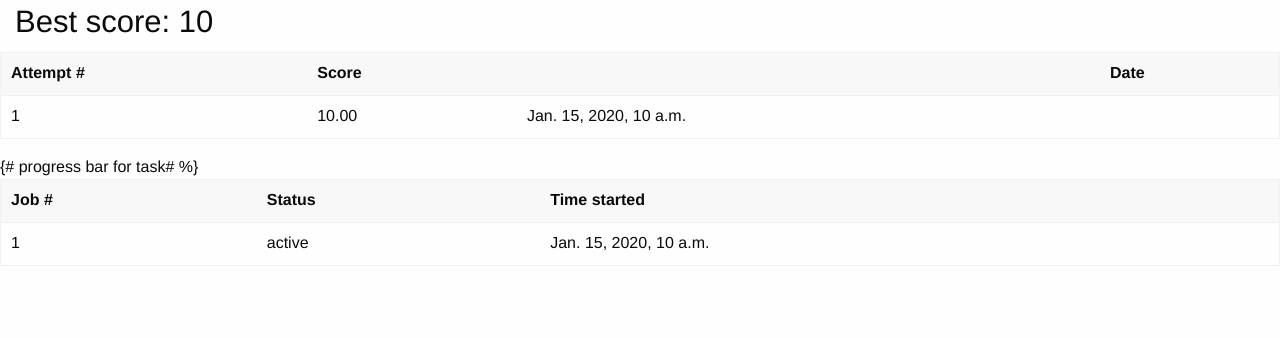
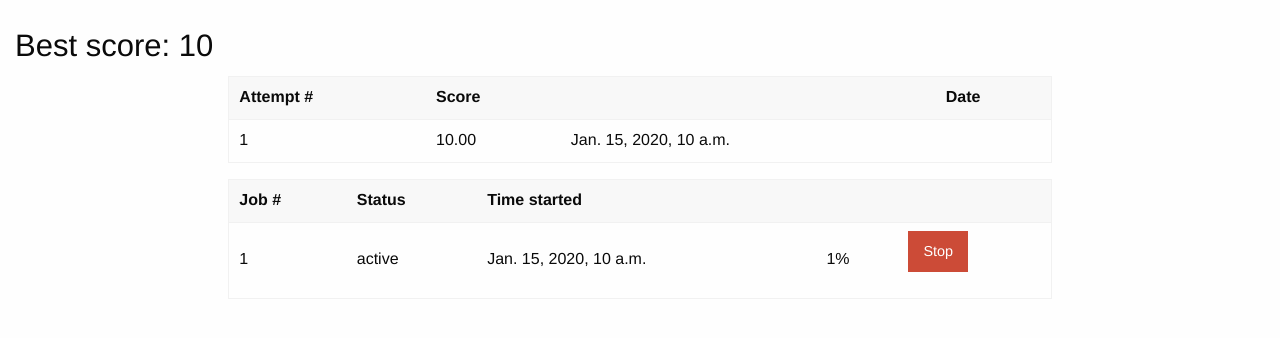
Before and after one commit to Arkonym/Perflab-Submitter, a Django app: template web/perfapp/templates/profile.html in a window 1280 px wide. Shown: the part 62-400 px from the top of the page. Run offline with Django 3.2, Linux system fonts and the light colour scheme; tables that the repository leaves empty hold one stand-in row (values such as "Sample post"); the template is opened without the code that fills it: values that come from a table or form of the project are taken from there, most other values are stand-ins (such as "Sample title", 1, 10 or a date in 2020); data that the repository does not hold is empty; parts of the project's set-up code (start-up, migrations or seed data) failed here and were passed over; some libraries are stand-ins or nearby versions.

Commit message:
added some foundation formatting along with progress bar script
Former-commit-id: 912ad3bc3e669cd33815e077a96004cafdedf13b

```diff
--- a/web/perfapp/templates/profile.html
+++ b/web/perfapp/templates/profile.html
@@ -1,24 +1,26 @@
 {% extends "base.html" %}
+{% load static %}
 {% block head %}
 <title> Profile</title>
 {% endblock %}
 
 {% block content %}
+&nbsp;
 <div class="grid-container fluid">
   <div class="grid-x">
     {% if max_score %}
     <h3>Best score: {{max_score}}</h3>
     {% endif %}
     </div>
-  </div>
-  <div class="grid-x">
+  <div class="grid-x grid-padding-x align-center">
+    <div class="cell medium-8">
       <table>
         <thead>
           <tr>
             <th style="display:none"></th>
             <th>Attempt #</th>
             <th>Score</th>
-            <th>&nbsp</th>
+            <th>&nbsp;</th>
             <th>Date</th>
           </tr>
         </thead>
@@ -32,28 +34,50 @@
           {% endfor %}
         </tbody>
       </table>
+    </div>
   </div>
-  <div class="grid-x">
+  <div class="grid-x grid-padding-x align-center">
+    <div class="cell medium-8">
       <table id="clickable">
         <thead>
           <tr>
             <th>Job #</th>
             <th>Status</th>
             <th>Time started</th>
+            <th>&nbsp;</th>
+            <th>&nbsp;</th>
           </tr>
         </thead>
         <tbody>
-          {% for entry in jobs %}
+          {% for entry in open_jobs %}
           <tr>
             <td style="display:none"><a href="/runlab/{{entry.id}}"></a></td>
-            <td>{{entry.id}}</td>
+            <td>{{entry.jid}}</td>
             <td>{{entry.status}}</td>
             <td>{{entry.time_stamp}}</td>
-            {# progress bar for task# %}
+            <td>
+              <script>
+                var progressUrl = "{% url 'celery_progress:task_status' entry.task_id %}";
+                $(function(){
+                  CeleryProgressBar.initProgressBar(progressUrl)
+                });
+              </script>
+              <div class="progress-wrapper">
+                <div id="progress-bar" class="progress-bar" style="background-color: #68a9ef; width: 0%;"</div></div>
+              <div class="progress-bar-message">{{entry.percent_complete}}%</div>
+            </td>
+            <td>
+              <form action="{% url 'perfapp:Stop' entry.jid %}" method="post">
+                {% csrf_token %}
+                <input type="Submit" class="button alert" value="Stop" />
+              </form>
+            </td>
           </tr>
           {% endfor %}
         </tbody>
       </table>
+    </div>
   </div>
 </div>
 {% endblock %}
+<script src="{% static "js/celery_progress/celery_progress.js" %}"></script>
```
